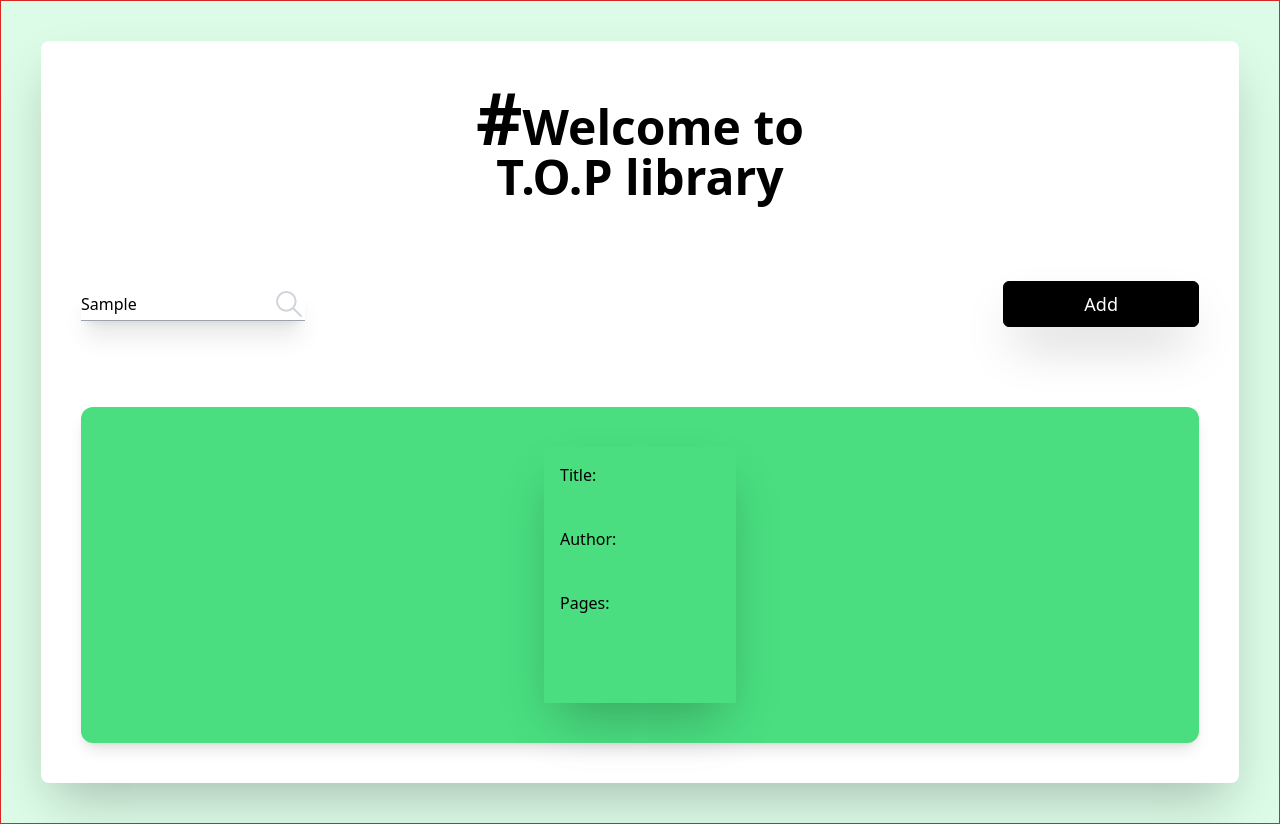
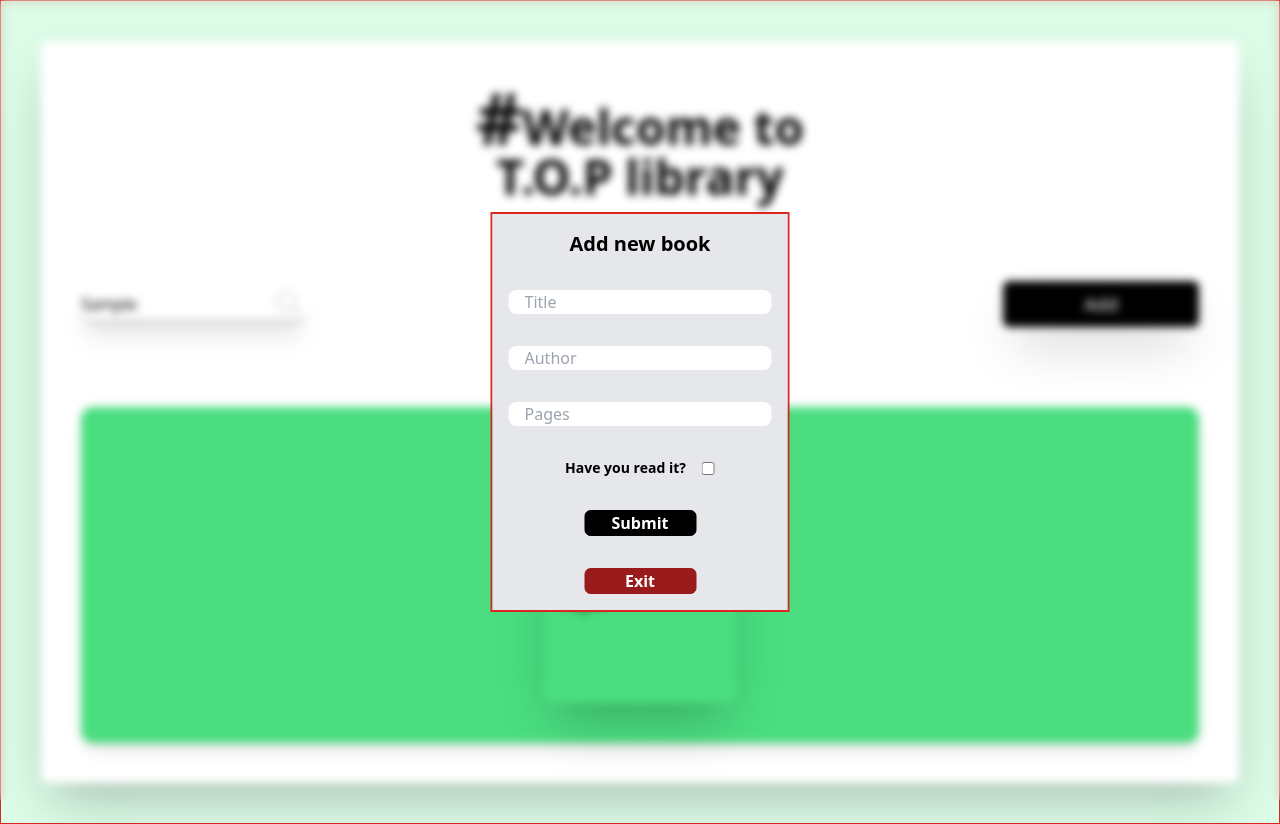
Before and after one commit to Nton23/TOP-library, a website: page index.html in a window 1280 px wide. Both pictures are taken after typing "Sample" into the empty fields and a click on the button "Add". Drawn offline with Linux system fonts and the light colour scheme.

Commit message:
Add a blur background when press on the add button

```diff
--- a/index.html
+++ b/index.html
@@ -11,7 +11,7 @@
 
 <body>
     <!--Global Container-->
-    <main class="relative bg-green-100 flex justify-center min-h-screen border border-red-600">
+    <main class="relative bg-green-100 flex justify-center min-h-screen border border-red-600" id="main">
         <!--Card Container-->
         <div class="bg-white space-y-10 p-5 my-5 shadow-2xl rounded-lg w-3/4 md:p-10 md:space-y-20 md:w-[95%] md:m-10">
             <!--Title Container-->
@@ -79,7 +79,7 @@
         </div>
         <!--Form section-->
         <section id="form-container"
-            class="absolute border-2 border-red-600 top-1/2 left-1/2 transform -translate-x-1/2 -translate-y-1/2 hidden">
+            class="absolute border-2 border-red-600 top-1/2 left-1/2 transform -translate-x-1/2 -translate-y-1/2 z-50 hidden">
             <div class="bg-gray-200 text-center flex flex-col space-y-8 p-4 items-center">
                 <h3 class="text-xl font-bold">Add new book</h3>
                 <input type="text" class="rounded-lg focus:outline-none px-4" id="input-title" placeholder="Title">
@@ -91,8 +91,12 @@
                 </div>
                 <button class="border border-black bg-black text-white font-bold w-28 rounded-md"
                     id="submit-btn">Submit</button>
+                <button class="border border-red-800 bg-red-800 text-white font-bold w-28 rounded-md"
+                    id="exit-btn">Exit</button>
             </div>
         </section>
+        <!-- blur background -->
+        <div class="fixed top-0 left-0 w-full h-full backdrop-blur-sm z-40 hidden" id="blur-background"></div>
     </main>
     <!--Script-->
     <script src="index.js"></script>
--- a/index.js
+++ b/index.js
@@ -0,0 +1,8 @@
+const addBtn = document.getElementById('add-book-btn');
+addBtn.addEventListener('click', addClick);
+function addClick() {
+    const formContainer = document.getElementById('form-container');
+    const blurBackground = document.getElementById('blur-background');
+    formContainer.style.display = "block";
+    blurBackground.style.display = "block";
+}
--- a/input.css
+++ b/input.css
@@ -1,3 +1,7 @@
 @tailwind base;
 @tailwind components;
 @tailwind utilities;
+
+.blur-background {
+    backdrop-filter: blur(5x);
+}
```
Also changed, not shown: css/style.css.
